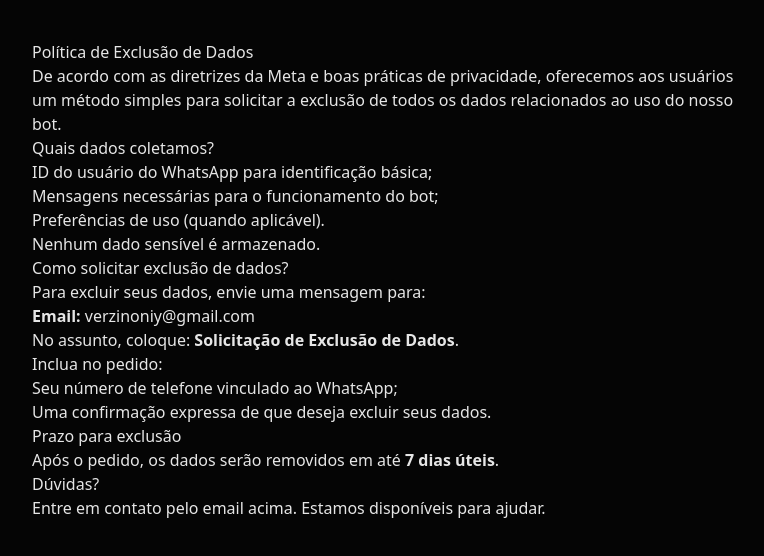
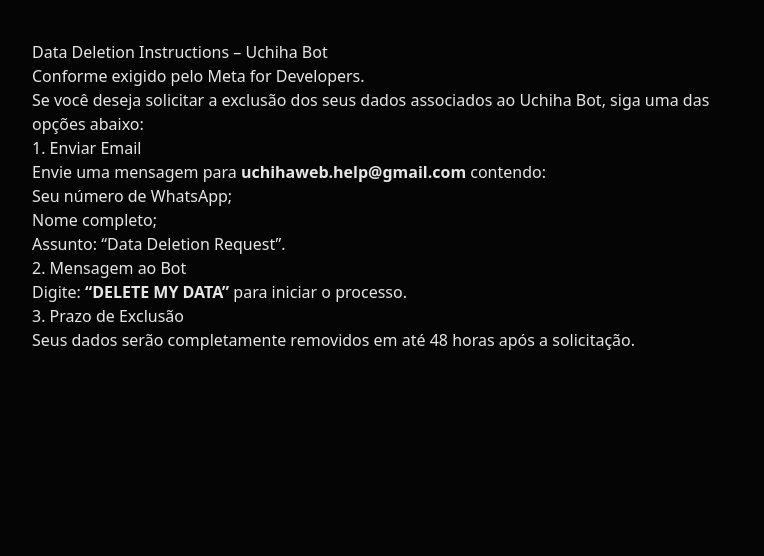
Before and after one commit to rubensilver/uchiha-site, a Next.js app: page /data-deletion in a window 1280 px wide. Shown: the top 556 px of the page, without its empty margins (248-1012 px from the left). Built offline with nearby package versions, Linux system fonts and the light colour scheme.

Commit message:
Update page.tsx

```diff
--- a/app/data-deletion/page.tsx
+++ b/app/data-deletion/page.tsx
@@ -1,50 +1,31 @@
-export const metadata = {
-  title: "Data Deletion",
-  description: "Política de Exclusão de Dados do Uchiha Bot",
-};
-
 export default function DataDeletionPage() {
   return (
-    <main style={{ padding: "40px", maxWidth: "800px", margin: "0 auto" }}>
-      <h1>Política de Exclusão de Dados</h1>
+    <div style={{ padding: "40px", maxWidth: 800, margin: "0 auto" }}>
+      <h1>Data Deletion Instructions – Uchiha Bot</h1>
+      <p>Conforme exigido pelo Meta for Developers.</p>
 
       <p>
-        De acordo com as diretrizes da Meta e boas práticas de privacidade,
-        oferecemos aos usuários um método simples para solicitar a exclusão de
-        todos os dados relacionados ao uso do nosso bot.
+        Se você deseja solicitar a exclusão dos seus dados associados ao Uchiha Bot,
+        siga uma das opções abaixo:
       </p>
 
-      <h2>Quais dados coletamos?</h2>
+      <h2>1. Enviar Email</h2>
+      <p>
+        Envie uma mensagem para <b>uchihaweb.help@gmail.com</b> contendo:
+      </p>
       <ul>
-        <li>ID do usuário do WhatsApp para identificação básica;</li>
-        <li>Mensagens necessárias para o funcionamento do bot;</li>
-        <li>Preferências de uso (quando aplicável).</li>
+        <li>Seu número de WhatsApp;</li>
+        <li>Nome completo;</li>
+        <li>Assunto: “Data Deletion Request”.</li>
       </ul>
 
-      <p>Nenhum dado sensível é armazenado.</p>
+      <h2>2. Mensagem ao Bot</h2>
+      <p>Digite: <b>“DELETE MY DATA”</b> para iniciar o processo.</p>
 
-      <h2>Como solicitar exclusão de dados?</h2>
-      <p>Para excluir seus dados, envie uma mensagem para:</p>
-      <p><strong>Email:</strong> verzinoniy@gmail.com</p>
-
+      <h2>3. Prazo de Exclusão</h2>
       <p>
-        No assunto, coloque: <strong>Solicitação de Exclusão de Dados</strong>.
+        Seus dados serão completamente removidos em até 48 horas após a solicitação.
       </p>
-
-      <h3>Inclua no pedido:</h3>
-      <ul>
-        <li>Seu número de telefone vinculado ao WhatsApp;</li>
-        <li>Uma confirmação expressa de que deseja excluir seus dados.</li>
-      </ul>
-
-      <h2>Prazo para exclusão</h2>
-      <p>
-        Após o pedido, os dados serão removidos em até{" "}
-        <strong>7 dias úteis</strong>.
-      </p>
-
-      <h2>Dúvidas?</h2>
-      <p>Entre em contato pelo email acima. Estamos disponíveis para ajudar.</p>
-    </main>
+    </div>
   );
 }
```
